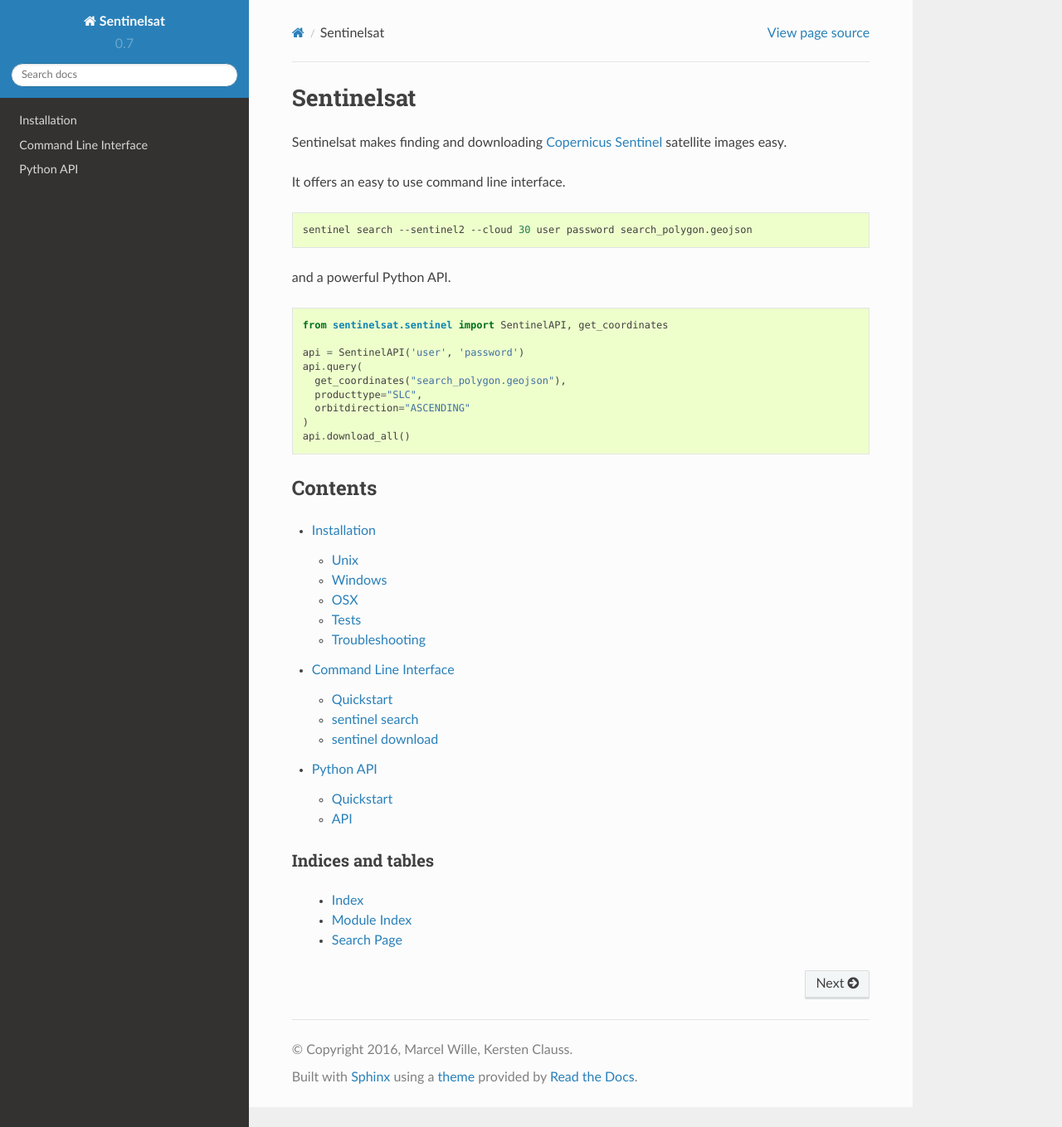
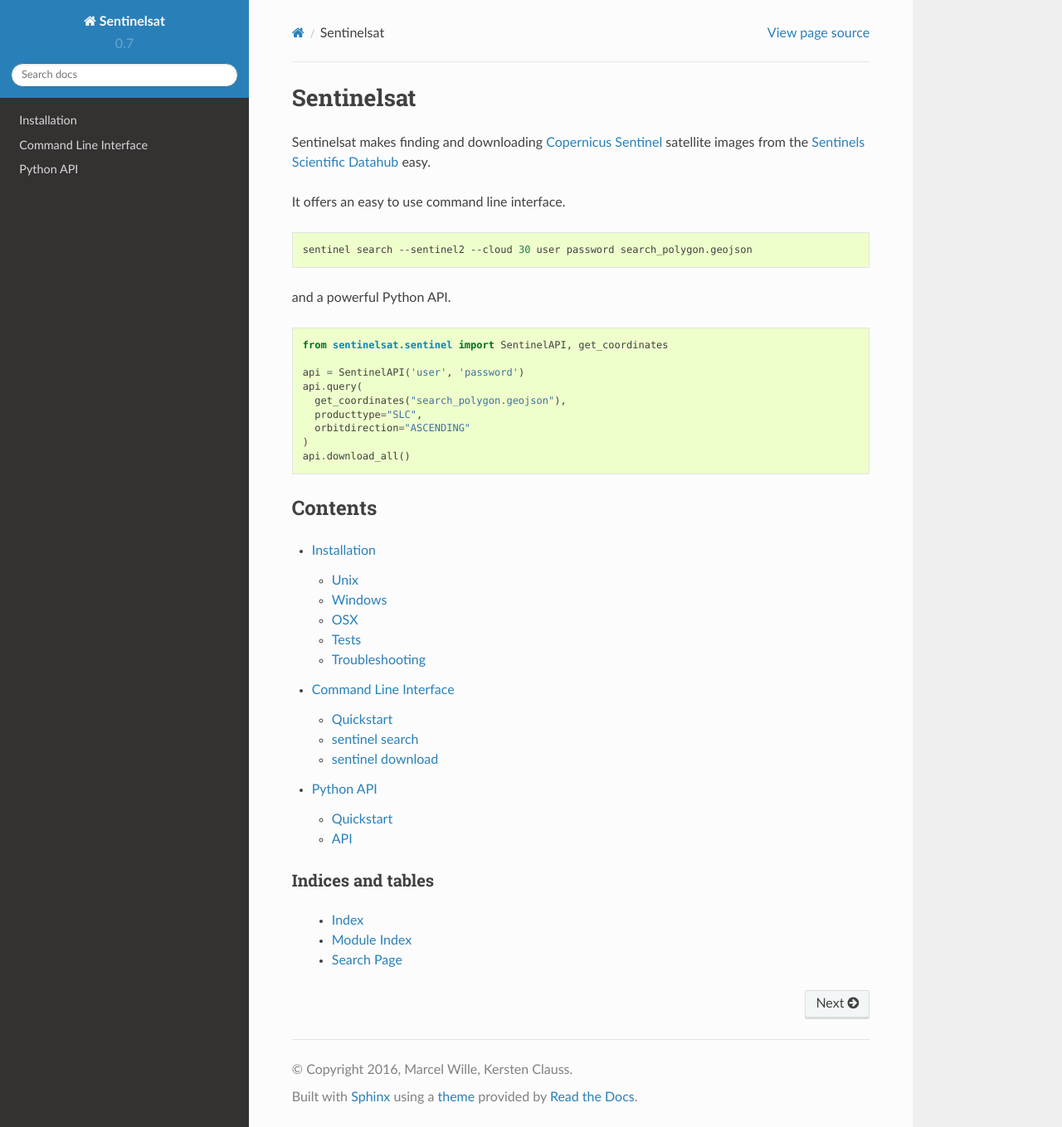
Before and after one commit to sentinelsat/sentinelsat, a Sphinx documentation site: the page built from docs/index.rst, in a window 1280 px wide and 1359 px high. Shown: the whole window at 83% size. Built offline with Sphinx 7.4.7 and the Read the Docs theme 2.0.0, drawn with Linux system fonts in a browser that asks for light colours.

Commit message:
add scihub link to docs

```diff
--- a/docs/index.rst
+++ b/docs/index.rst
@@ -4,7 +4,7 @@
 
 Sentinelsat makes finding and downloading `Copernicus Sentinel
 <http://www.esa.int/Our_Activities/Observing_the_Earth/Copernicus/Overview4>`_
-satellite images easy.
+satellite images from  the `Sentinels Scientific Datahub <https://scihub.copernicus.eu/>`_ easy.
 
 It offers an easy to use command line interface.
 
```
